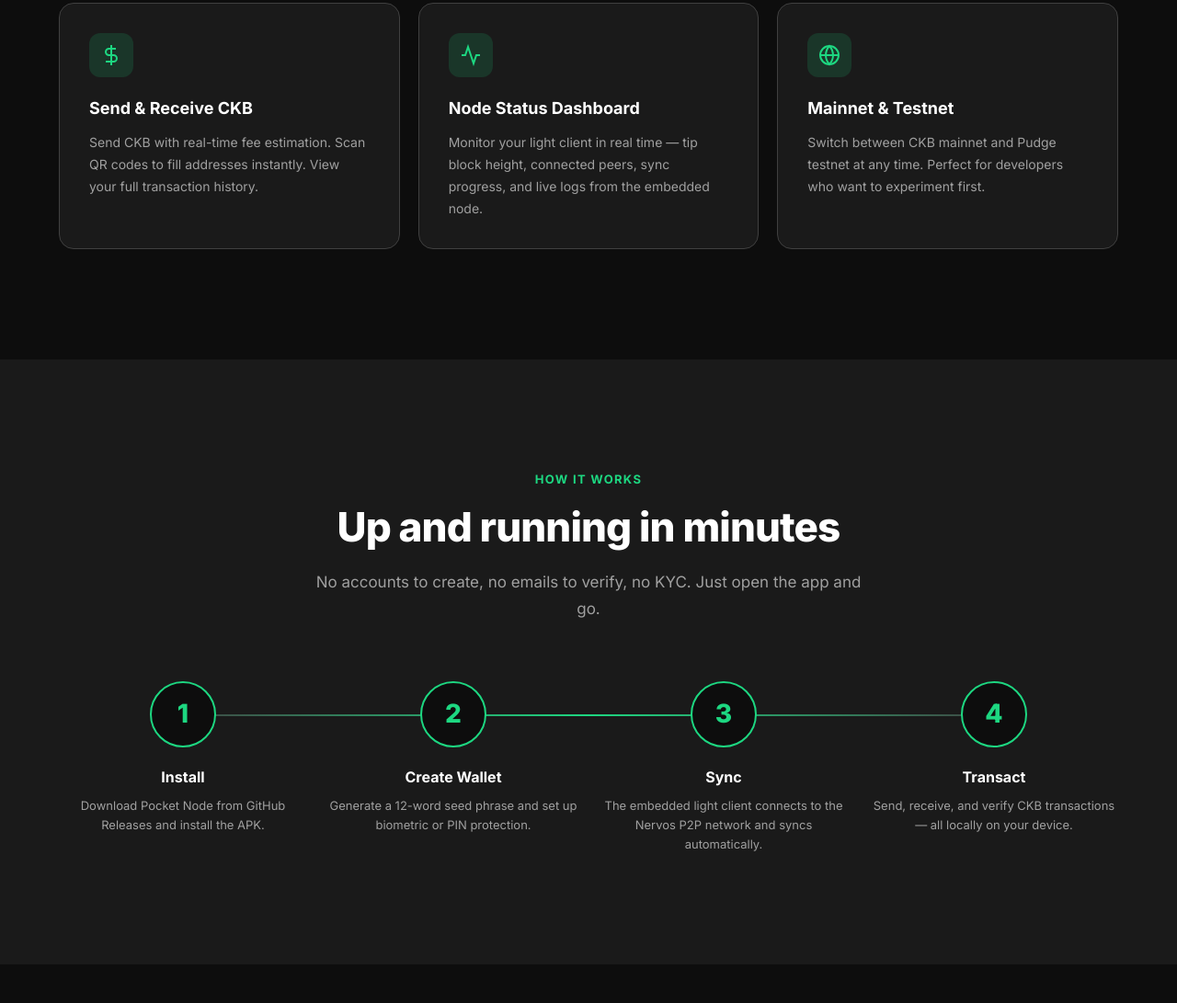
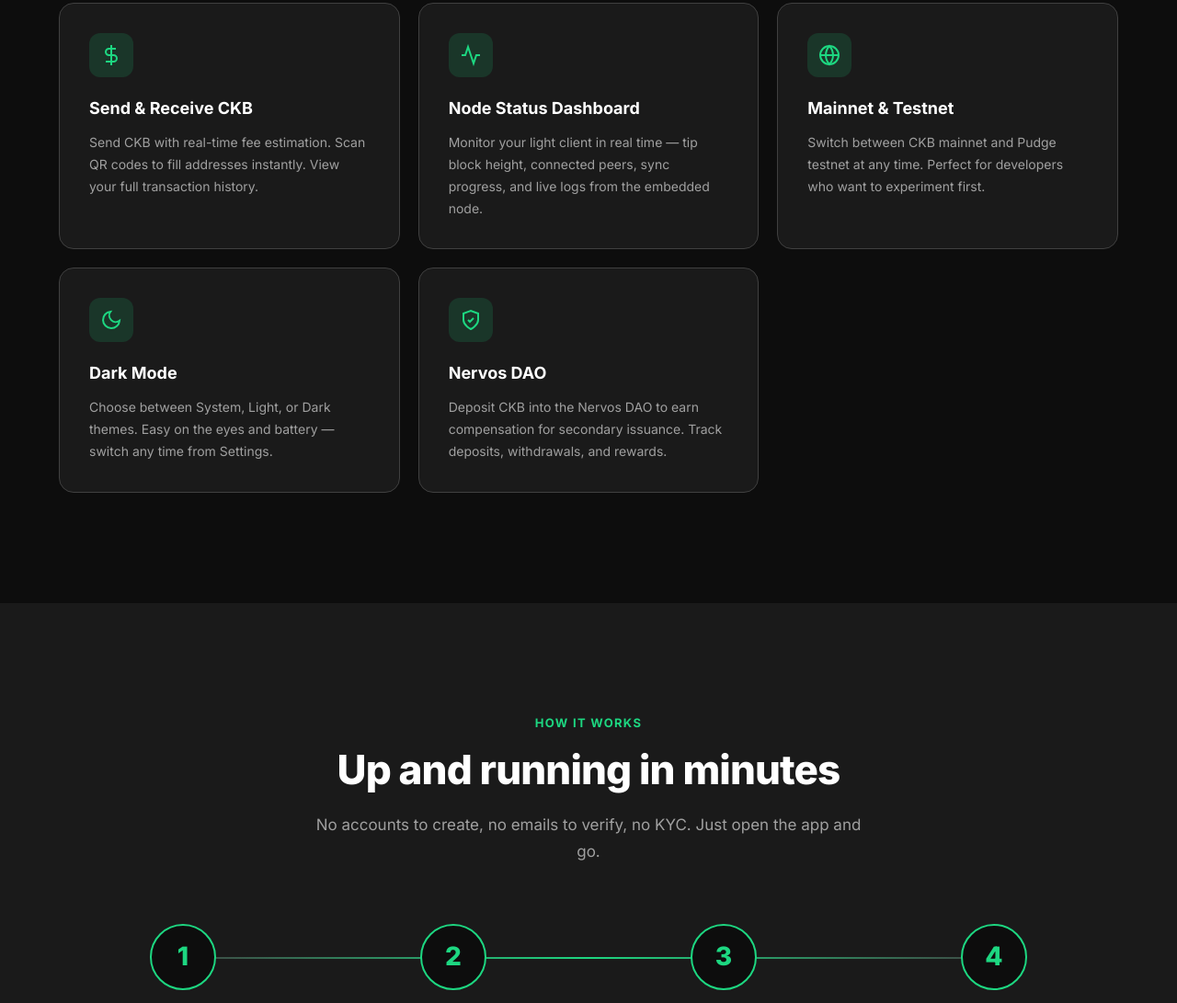
Before and after one commit to RaheemJnr/Light-Client-Gateway, a plain HTML site: page website/index.html in a window 1280 px wide. Shown: the part 1477-2568 px from the top of the page at 92% size. Drawn offline with Linux system fonts and the light colour scheme.

Commit message:
website: add Dark Mode and Nervos DAO feature cards

```diff
--- a/website/index.html
+++ b/website/index.html
@@ -1256,6 +1256,22 @@
                 <h3 class="feature-title">Mainnet &amp; Testnet</h3>
                 <p class="feature-desc">Switch between CKB mainnet and Pudge testnet at any time. Perfect for developers who want to experiment first.</p>
             </div>
+
+            <div class="feature-card animate-on-scroll">
+                <div class="feature-icon">
+                    <svg viewBox="0 0 24 24" fill="none" stroke="currentColor" stroke-width="2"><path d="M21 12.79A9 9 0 1111.21 3 7 7 0 0021 12.79z"/></svg>
+                </div>
+                <h3 class="feature-title">Dark Mode</h3>
+                <p class="feature-desc">Choose between System, Light, or Dark themes. Easy on the eyes and battery &mdash; switch any time from Settings.</p>
+            </div>
+
+            <div class="feature-card animate-on-scroll">
+                <div class="feature-icon">
+                    <svg viewBox="0 0 24 24" fill="none" stroke="currentColor" stroke-width="2"><path d="M12 22s8-4 8-10V5l-8-3-8 3v7c0 6 8 10 8 10z"/><path d="M9 12l2 2 4-4"/></svg>
+                </div>
+                <h3 class="feature-title">Nervos DAO</h3>
+                <p class="feature-desc">Deposit CKB into the Nervos DAO to earn compensation for secondary issuance. Track deposits, withdrawals, and rewards.</p>
+            </div>
         </div>
     </div>
 </section>
```
